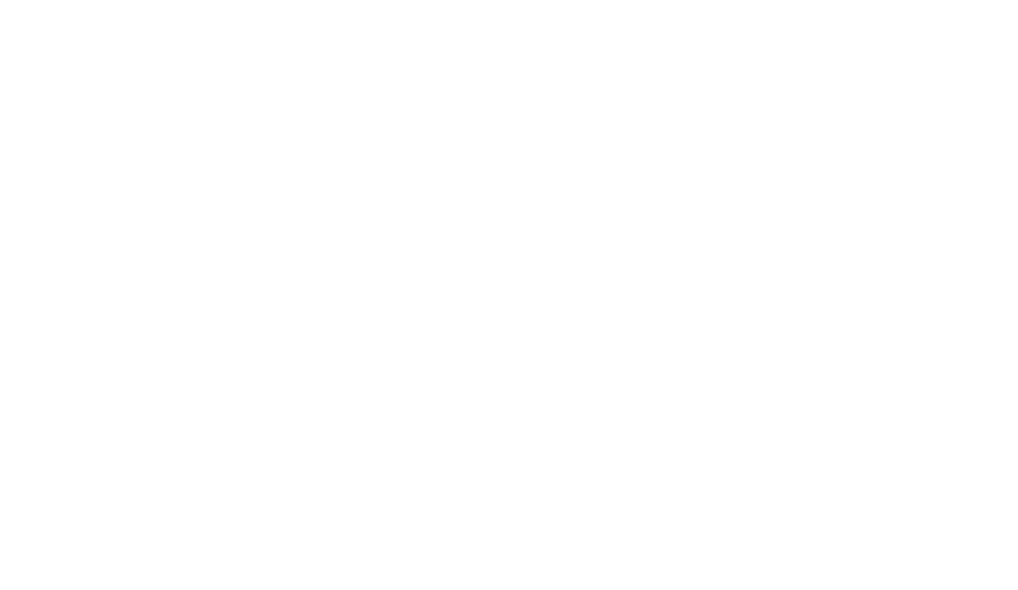
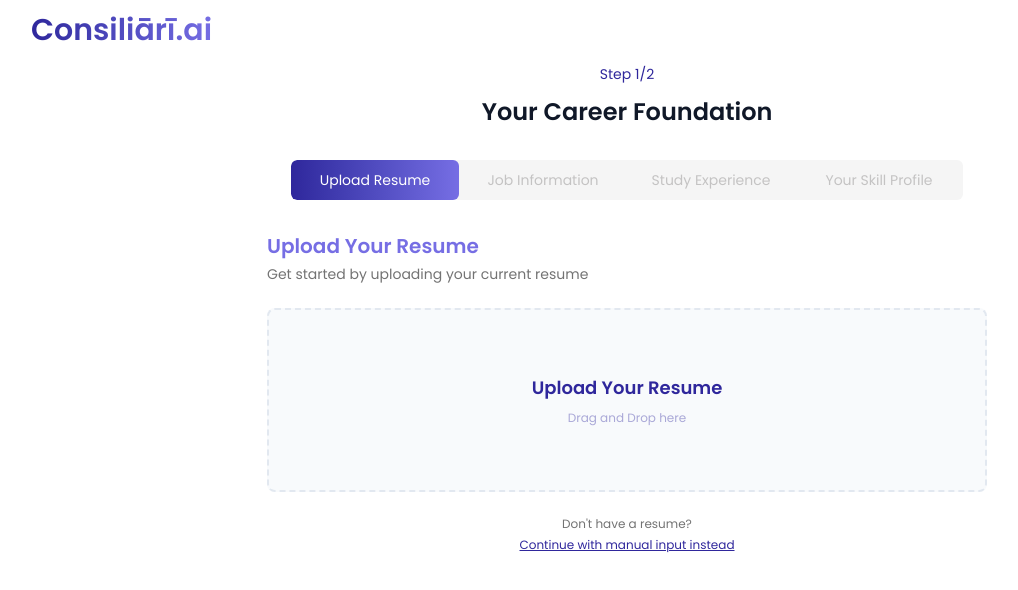
Before and after one commit to zohaib-softaims/consiliari-frontend, a React (Vite) app: page /onboarding in a window 1280 px wide. Before the commit this address had no page. Shown: the top 590 px of the page, without its empty margins (13-1031 px from the left). Built offline with nearby package versions, Linux system fonts and the light colour scheme.

Commit message:
steps hirerachy structure defined for handling onboarding pages

```diff
--- a/src/App.jsx
+++ b/src/App.jsx
@@ -8,6 +8,7 @@
 import ConfirmEmailPage from "./pages/ConfirmEmailPage";
 import OnboardingJobInformationPage from "./pages/OnboardingJobInformationPage";
 import OnboardingCvUploadPage from "./pages/OnboardingCvUploadPage";
+import OnboardingPage from "./pages/OnboardingPage";
 
 function App() {
   return (
@@ -21,8 +22,7 @@
           <Route path="/forgot-password" element={<ForgotPasswordPage />} />
           <Route path="/auth/reset-password" element={<UpdatePasswordPage />} />
           <Route path="/auth/confirm-email" element={<ConfirmEmailPage />} />
-          <Route path="/onboarding/job-information" element={<OnboardingJobInformationPage />} />
-          <Route path="/onboarding/upload-resume" element={<OnboardingCvUploadPage />} />
+          <Route path="/onboarding" element={<OnboardingPage />} />
         </Routes>
       </Router>
 
--- a/src/components/onboarding-components/ProgressBar.jsx
+++ b/src/components/onboarding-components/ProgressBar.jsx
@@ -1,9 +1,9 @@
-import { useLocation } from "react-router-dom";
+import useOnboardingStore from "../../store/onboardingStore";
 
 export default function ProgressBar({ steps }) {
-  const location = useLocation();
-  const currentPath = location.pathname.split("/").filter(Boolean).pop();
-  const currentIndex = steps.findIndex((step) => step.id === currentPath);
+  const step = useOnboardingStore((state) => state.step);
+  console.log("step is", step);
+  const currentIndex = step - 1;
 
   return (
     <div className="flex max-w-2xl mx-auto my-4 bg-[#f5f5f5] rounded-md">
--- a/src/pages/OnboardingCvUploadPage.jsx
+++ b/src/pages/OnboardingCvUploadPage.jsx
@@ -4,10 +4,12 @@
 import { onboardingStep1 } from "../constants/onboardingProgressBarSteps";
 import apiClient from "../utils/apiClient";
 import LoaderIcon from "../../public/icons/LoaderIcon";
+import useOnboardingStore from "../store/onboardingStore";
 
 const OnboardingCvUploadPage = () => {
   const [dragActive, setDragActive] = useState(false);
   const [uploading, setUploading] = useState(false);
+  const setStep = useOnboardingStore((state) => state.setStep);
 
   const handleFileChange = async (e) => {
     const file = e.target.files[0];
@@ -45,7 +47,7 @@
       const response = await apiClient.post("/onboarding/parse-cv", formData, {
         headers: { "Content-Type": "multipart/form-data" },
       });
-      console.log("cv response", response);
+      setStep(2);
     } catch (error) {
       console.log("cv error", error);
     } finally {
--- /dev/null
+++ b/src/pages/OnboardingPage.jsx
@@ -0,0 +1,13 @@
+import OnboardingCvUploadPage from "./OnboardingCvUploadPage";
+import OnboardingJobInformationPage from "./OnboardingJobInformationPage";
+import useOnboardingStore from "../store/onboardingStore";
+
+const OnboardingPage = () => {
+  const step = useOnboardingStore((state) => state.step);
+
+  if (step === 1) return <OnboardingCvUploadPage />;
+  if (step === 2) return <OnboardingJobInformationPage />;
+  return <OnboardingCvUploadPage />;
+};
+
+export default OnboardingPage;
--- /dev/null
+++ b/src/store/onboardingStore.js
@@ -0,0 +1,16 @@
+import { create } from "zustand";
+import { persist } from "zustand/middleware";
+
+const useOnboardingStore = create(
+  persist(
+    (set) => ({
+      step: 1,
+      setStep: (step) => set({ step }),
+    }),
+    {
+      name: "onboarding-step-storage",
+    }
+  )
+);
+
+export default useOnboardingStore;
```
